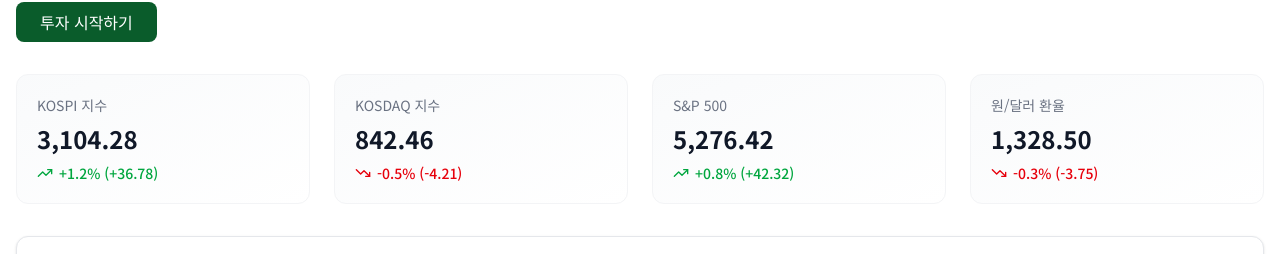
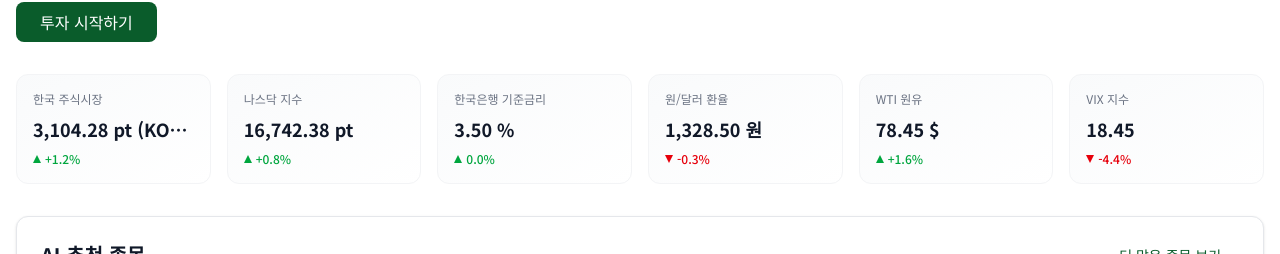
Before and after one commit to BALLFiN/BALLFiN-FE, a React (Vite) app: page / in a window 1280 px wide. Shown: the part 142-396 px from the top of the page. Built offline with nearby package versions, Linux system fonts and the light colour scheme; no server answers; a web font is replaced by a local one.

Commit message:
🎨: 경제 관련 정량적 지수 컴포넌트 디자인 구현

```diff
--- a/src/components/home/MarketOverview.tsx
+++ b/src/components/home/MarketOverview.tsx
@@ -1,82 +1,272 @@
-import { TrendingUp, TrendingDown } from "lucide-react";
+import { useState } from "react";
+import { Line } from "react-chartjs-2";
+import {
+  Chart as ChartJS,
+  CategoryScale,
+  LinearScale,
+  PointElement,
+  LineElement,
+  Title,
+  Tooltip,
+  Legend,
+  Filler,
+} from "chart.js";
+import Modal from "@/components/common/Modal";
+
+ChartJS.register(
+  CategoryScale,
+  LinearScale,
+  PointElement,
+  LineElement,
+  Title,
+  Tooltip,
+  Legend,
+  Filler
+);
 
 interface MarketStat {
+  id: string;
   title: string;
   value: string;
+  unit: string;
   change: {
     value: string;
     percentage: string;
     isPositive: boolean;
   };
+  sparklineData: number[];
+  description: string;
 }
 
 const marketStats: MarketStat[] = [
   {
-    title: "KOSPI 지수",
+    id: "korean-market",
+    title: "한국 주식시장",
     value: "3,104.28",
+    unit: "pt (KOSPI)",
     change: {
       value: "+36.78",
       percentage: "+1.2%",
       isPositive: true,
     },
+    sparklineData: [3067.5, 3080.2, 3095.8, 3104.3, 3104.28],
+    description:
+      "한국 종합주가지수(KOSPI)와 기술주 중심의 KOSDAQ 지수를 포함한 한국 주식시장의 전반적인 움직임을 나타냅니다. KOSPI는 대형주 중심, KOSDAQ은 IT, 바이오 등 혁신기업들의 성과를 반영합니다.",
   },
   {
-    title: "KOSDAQ 지수",
-    value: "842.46",
+    id: "nasdaq",
+    title: "나스닥 지수",
+    value: "16,742.38",
+    unit: "pt",
     change: {
-      value: "-4.21",
-      percentage: "-0.5%",
-      isPositive: false,
-    },
-  },
-  {
-    title: "S&P 500",
-    value: "5,276.42",
-    change: {
-      value: "+42.32",
+      value: "+128.45",
       percentage: "+0.8%",
       isPositive: true,
     },
+    sparklineData: [16613.9, 16680.5, 16720.8, 16735.2, 16742.38],
+    description:
+      "미국 기술주 중심의 주가지수로 글로벌 IT 기업들의 성과를 나타냅니다.",
   },
   {
+    id: "interest-rate",
+    title: "한국은행 기준금리",
+    value: "3.50",
+    unit: "%",
+    change: {
+      value: "0.00",
+      percentage: "0.0%",
+      isPositive: true,
+    },
+    sparklineData: [3.5, 3.5, 3.5, 3.5, 3.5],
+    description:
+      "한국은행이 설정하는 기준금리로 통화정책의 방향성을 나타냅니다.",
+  },
+  {
+    id: "exchange-rate",
     title: "원/달러 환율",
     value: "1,328.50",
+    unit: "원",
     change: {
       value: "-3.75",
       percentage: "-0.3%",
       isPositive: false,
     },
+    sparklineData: [1332.25, 1330.8, 1329.4, 1328.9, 1328.5],
+    description:
+      "원화 대비 달러화의 가치를 나타내며, 수출입과 자본이동에 영향을 줍니다.",
+  },
+  {
+    id: "wti",
+    title: "WTI 원유",
+    value: "78.45",
+    unit: "$",
+    change: {
+      value: "+1.23",
+      percentage: "+1.6%",
+      isPositive: true,
+    },
+    sparklineData: [77.22, 77.85, 78.12, 78.38, 78.45],
+    description:
+      "서부텍사스산 원유 가격으로 글로벌 에너지 시장의 동향을 반영합니다.",
+  },
+  {
+    id: "vix",
+    title: "VIX 지수",
+    value: "18.45",
+    unit: "",
+    change: {
+      value: "-0.85",
+      percentage: "-4.4%",
+      isPositive: false,
+    },
+    sparklineData: [19.3, 19.1, 18.8, 18.6, 18.45],
+    description: "변동성 지수로 시장의 불확실성과 투자자 심리를 나타냅니다.",
   },
 ];
 
-export default function MarketOverview() {
+interface MarketModalContentProps {
+  data: MarketStat;
+}
+
+const MarketModalContent = ({ data }: MarketModalContentProps) => {
+  const chartData = {
+    labels: ["5일 전", "4일 전", "3일 전", "2일 전", "오늘"],
+    datasets: [
+      {
+        label: data.title,
+        data: data.sparklineData,
+        borderColor: data.change.isPositive ? "#10B981" : "#EF4444",
+        backgroundColor: data.change.isPositive
+          ? "rgba(16, 185, 129, 0.1)"
+          : "rgba(239, 68, 68, 0.1)",
+        borderWidth: 2,
+        fill: true,
+        tension: 0.4,
+      },
+    ],
+  };
+
+  const chartOptions = {
+    responsive: true,
+    plugins: {
+      legend: {
+        display: false,
+      },
+      tooltip: {
+        mode: "index" as const,
+        intersect: false,
+      },
+    },
+    scales: {
+      x: {
+        display: true,
+        grid: {
+          display: false,
+        },
+      },
+      y: {
+        display: false,
+      },
+    },
+    elements: {
+      point: {
+        radius: 0,
+      },
+    },
+  };
+
   return (
     <>
-      <div className="grid grid-cols-1 md:grid-cols-2 lg:grid-cols-4 gap-6">
-        {marketStats.map((stat, index) => (
+      <div className="mb-4">
+        <div className="text-2xl font-bold text-gray-900 mb-2">
+          {data.value} {data.unit}
+        </div>
+        <div
+          className={`flex items-center gap-1.5 ${
+            data.change.isPositive ? "text-green-600" : "text-red-600"
+          }`}
+        >
+          {data.change.isPositive ? (
+            <div className="w-0 h-0 border-l-[6px] border-l-transparent border-b-[10px] border-b-green-600 border-r-[6px] border-r-transparent"></div>
+          ) : (
+            <div className="w-0 h-0 border-l-[6px] border-l-transparent border-t-[10px] border-t-red-600 border-r-[6px] border-r-transparent"></div>
+          )}
+          <span className="text-sm font-medium">
+            {data.change.percentage} ({data.change.value})
+          </span>
+        </div>
+      </div>
+
+      <div className="mb-4">
+        <h3 className="text-sm font-medium text-gray-700 mb-2">5일 추세</h3>
+        <div className="h-32">
+          <Line data={chartData} options={chartOptions} />
+        </div>
+      </div>
+
+      <div>
+        <h3 className="text-sm font-medium text-gray-700 mb-2">설명</h3>
+        <p className="text-sm text-gray-600">{data.description}</p>
+      </div>
+    </>
+  );
+};
+
+export default function MarketOverview() {
+  const [selectedStat, setSelectedStat] = useState<MarketStat | null>(null);
+  const [isModalOpen, setIsModalOpen] = useState(false);
+
+  const handleCardClick = (stat: MarketStat) => {
+    setSelectedStat(stat);
+    setIsModalOpen(true);
+  };
+
+  const closeModal = () => {
+    setIsModalOpen(false);
+    setSelectedStat(null);
+  };
+
+  return (
+    <>
+      <div className="grid grid-cols-2 md:grid-cols-3 lg:grid-cols-5 xl:grid-cols-6 gap-4">
+        {marketStats.map((stat) => (
           <div
-            key={index}
-            className="bg-gradient-to-br from-gray-50 to-white rounded-xl p-5 hover:shadow-md transition-all duration-300 border border-gray-100"
+            key={stat.id}
+            className="bg-gradient-to-br from-gray-50 to-white rounded-xl p-4 hover:shadow-md transition-all duration-300 border border-gray-100 cursor-pointer min-w-0"
+            onClick={() => handleCardClick(stat)}
           >
-            <div className="text-sm text-gray-500 mb-2">{stat.title}</div>
-            <div className="text-2xl font-bold text-gray-900 mb-2">
-              {stat.value}
+            <div className="text-xs text-gray-500 mb-2 truncate">
+              {stat.title}
+            </div>
+            <div className="text-lg font-bold text-gray-900 mb-2 truncate">
+              {stat.value} {stat.unit}
             </div>
             <div
-              className={`flex items-center gap-1.5 ${stat.change.isPositive ? "text-green-600" : "text-red-600"}`}
+              className={`flex items-center gap-1 ${
+                stat.change.isPositive ? "text-green-600" : "text-red-600"
+              }`}
             >
               {stat.change.isPositive ? (
-                <TrendingUp className="w-4 h-4" />
+                <div className="w-0 h-0 border-l-[4px] border-l-transparent border-b-[8px] border-b-green-600 border-r-[4px] border-r-transparent flex-shrink-0"></div>
               ) : (
-                <TrendingDown className="w-4 h-4" />
+                <div className="w-0 h-0 border-l-[4px] border-l-transparent border-t-[8px] border-t-red-600 border-r-[4px] border-r-transparent flex-shrink-0"></div>
               )}
-              <span className="text-sm font-medium">
-                {stat.change.percentage} ({stat.change.value})
+              <span className="text-xs font-medium truncate">
+                {stat.change.percentage}
               </span>
             </div>
           </div>
         ))}
       </div>
+
+      <Modal
+        isOpen={isModalOpen}
+        onClose={closeModal}
+        title={selectedStat?.title}
+        size="md"
+      >
+        {selectedStat && <MarketModalContent data={selectedStat} />}
+      </Modal>
     </>
   );
 }
--- a/src/pages/HomePage.tsx
+++ b/src/pages/HomePage.tsx
@@ -3,8 +3,6 @@ import StockSummary from "@/components/home/StockSummary";
 import BotButton from "@/components/chat/BotButton";
 import MarketOverview from "@/components/home/MarketOverview";
 import AIRecommendations from "@/components/home/AIRecommendations";
-import StockPrediction from "@/components/home/StockPrediction";
-import NewsAnalysis from "@/components/home/NewsAnalysis";
 
 const Home = () => {
   return (
@@ -29,12 +27,6 @@ const Home = () => {
         <AIRecommendations />
       </div>
 
-      {/* 주가 예측 및 뉴스 분석 */}
-      <div className="mt-8 grid grid-cols-1 lg:grid-cols-2 gap-6">
-        <StockPrediction />
-        <NewsAnalysis />
-      </div>
-
       {/* 뉴스 요약 및 주식 요약 */}
       <div className="mt-8 grid grid-cols-1 md:grid-cols-2 gap-6">
         <NewsSummary />
```
